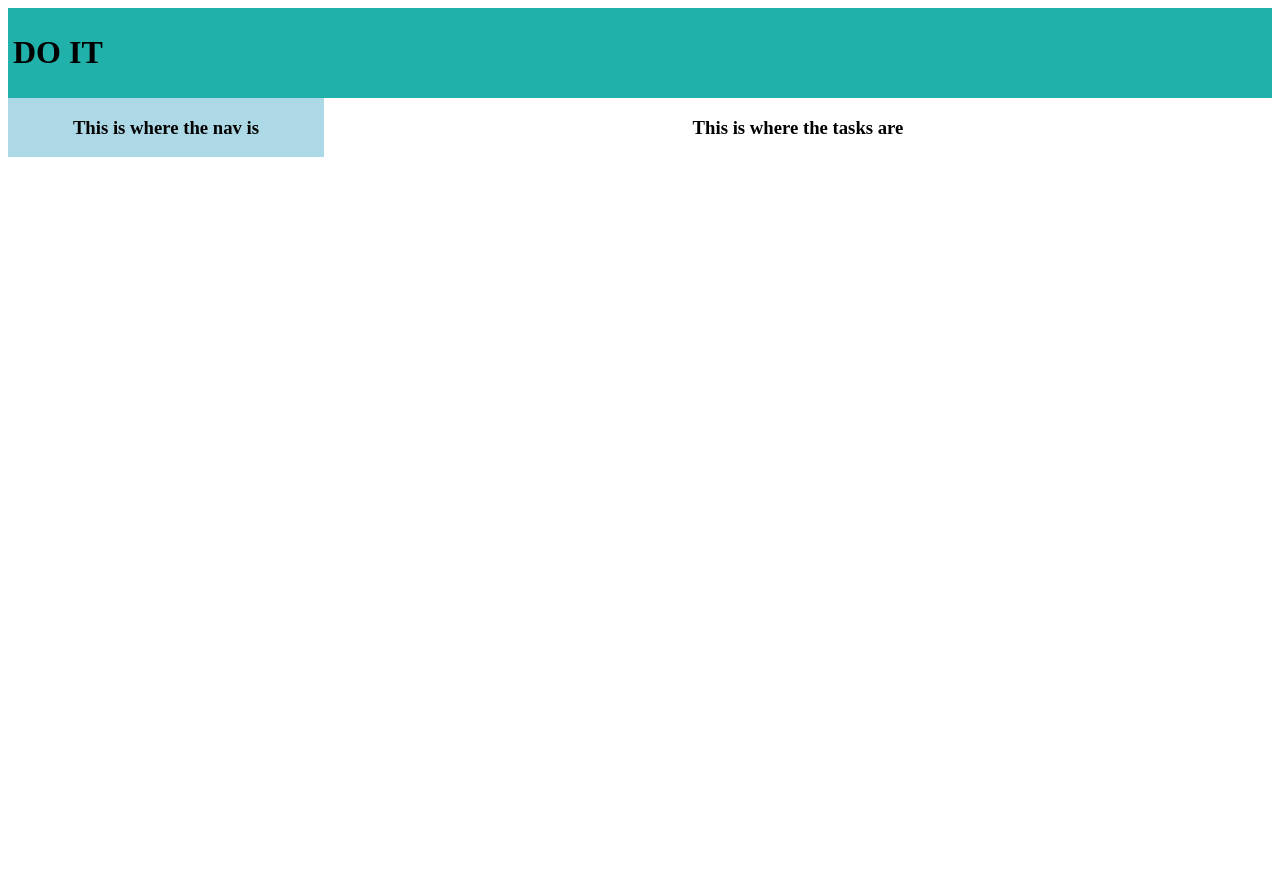
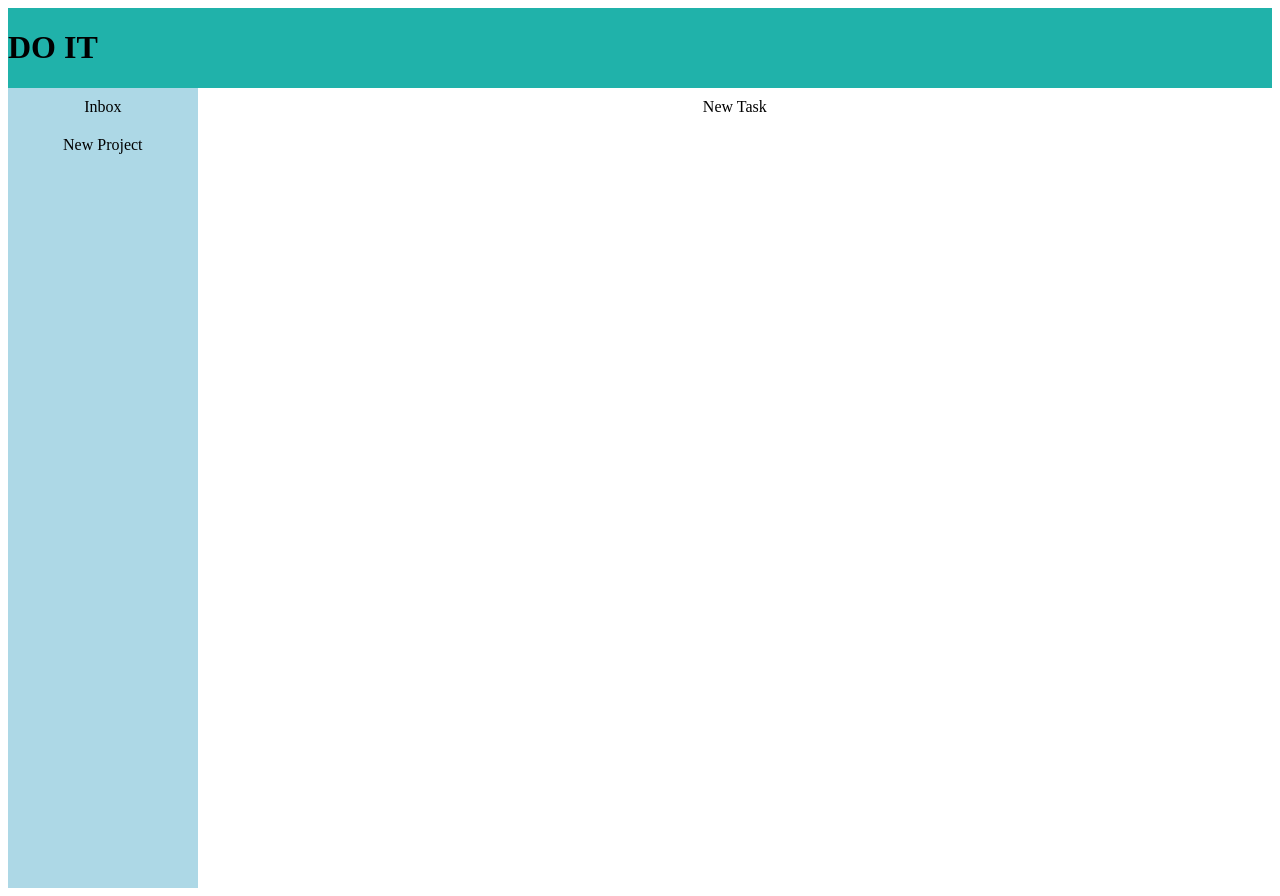
Before and after one commit to HenryG95/toDoList, a plain HTML site: page src/index.html in a window 1280 px wide. Before the commit the page ends 800 px from the top, so only its background shows below. Drawn offline with Linux system fonts and the light colour scheme.

Commit message:
css update and buttons

```diff
--- a/src/index.css
+++ b/src/index.css
@@ -9,25 +9,44 @@
 
 #title-container {
     background-color: lightseagreen;
-    padding: 5px;
 }
 
 #body-container {
     display: flex;
-    height:fit-content;
+    height:100vh;
 }
 
 .body-div {
     display: flex;
     flex-direction: column;
-    align-items: center;
 }
 
 #right-side {
-    width: 75%;
+    width: 85%;
 }
 
 #left-side {
-    width: 25%;
+    width: 15%;
     background-color: lightblue;
+    height:100%;
 }
+
+#project-button {
+    padding-top: 10px;
+    padding-bottom: 10px;
+    cursor: pointer;
+    width: 100%;
+    text-align: center;
+}
+
+.button {
+    cursor:pointer;
+    width: 100%;
+    text-align: center;
+    padding-top: 10px;
+    padding-bottom: 10px;
+}
+
+.hover-color:hover {
+    background: lightskyblue;
+}
--- a/src/index.html
+++ b/src/index.html
@@ -14,13 +14,17 @@
         </header>
         <div id="body-container">
             <div id="left-side" class="body-div">
-                <h3>This is where the nav is</h3>
+                <div id='inbox-button' class="hover-color button">Inbox</div>
+                <div id="project-button" class="hover-color button">New Project</div>
             </div>
             <div id="right-side"class="body-div">
-                <h3>This is where the tasks are</h3>
+                <div id='inbox-container'>
+                    <div id="task-button" class="hover-color button">New Task</div>
+                </div>
             </div>
         </div>
     </div>
-
+    <script type="module" src="loader.js"></script>
+    <script type="module" src="index.js"></script>
 </body>
 </html>
--- a/src/index.js
+++ b/src/index.js
@@ -0,0 +1,7 @@
+import { inbox } from "./loader.js";
+
+inbox.addEventListener("click",() => {
+    console.log("hi");
+});
+
+console.log('working');
--- /dev/null
+++ b/src/loader.js
@@ -0,0 +1,3 @@
+export var inbox = document.getElementById("inbox-button");
+export var newProject = document.getElementById("project-button");
+export var newTask = document.getElementById("task-button");
```
